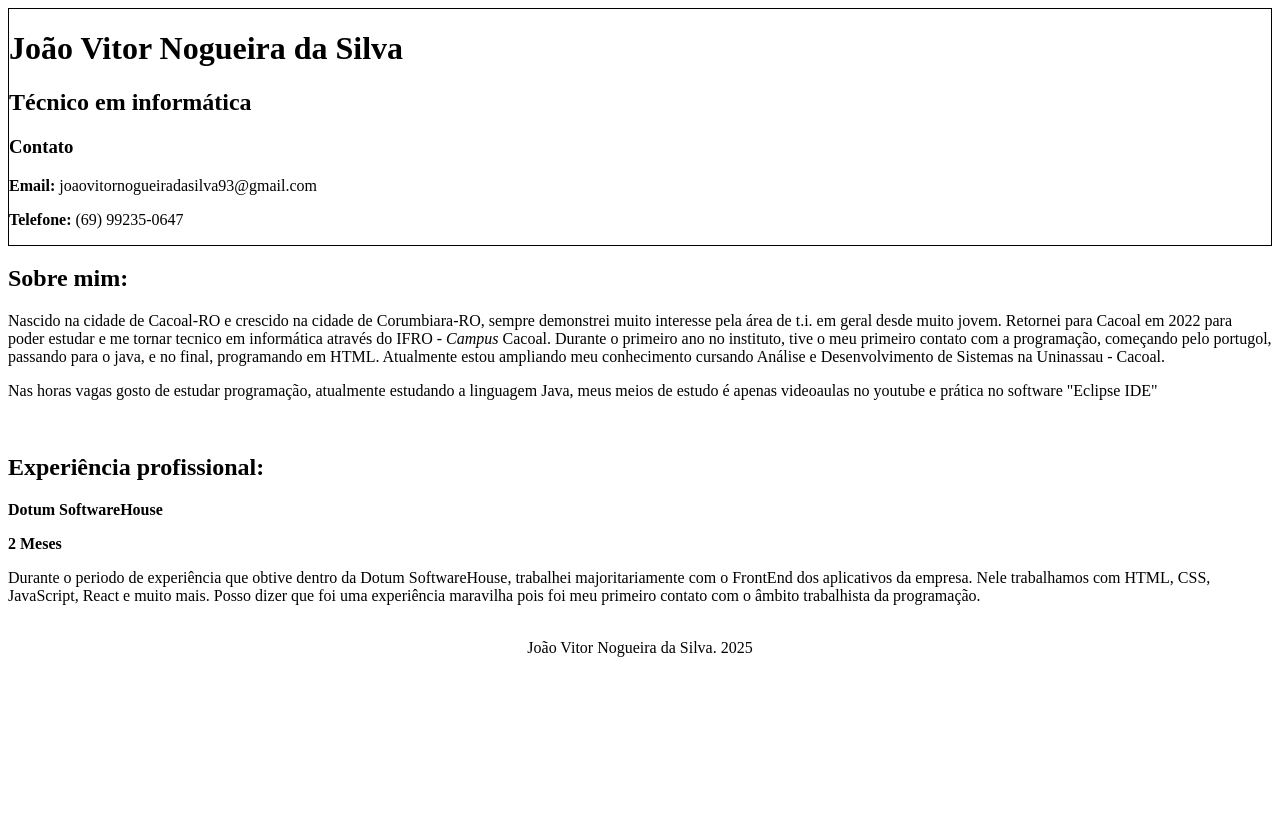
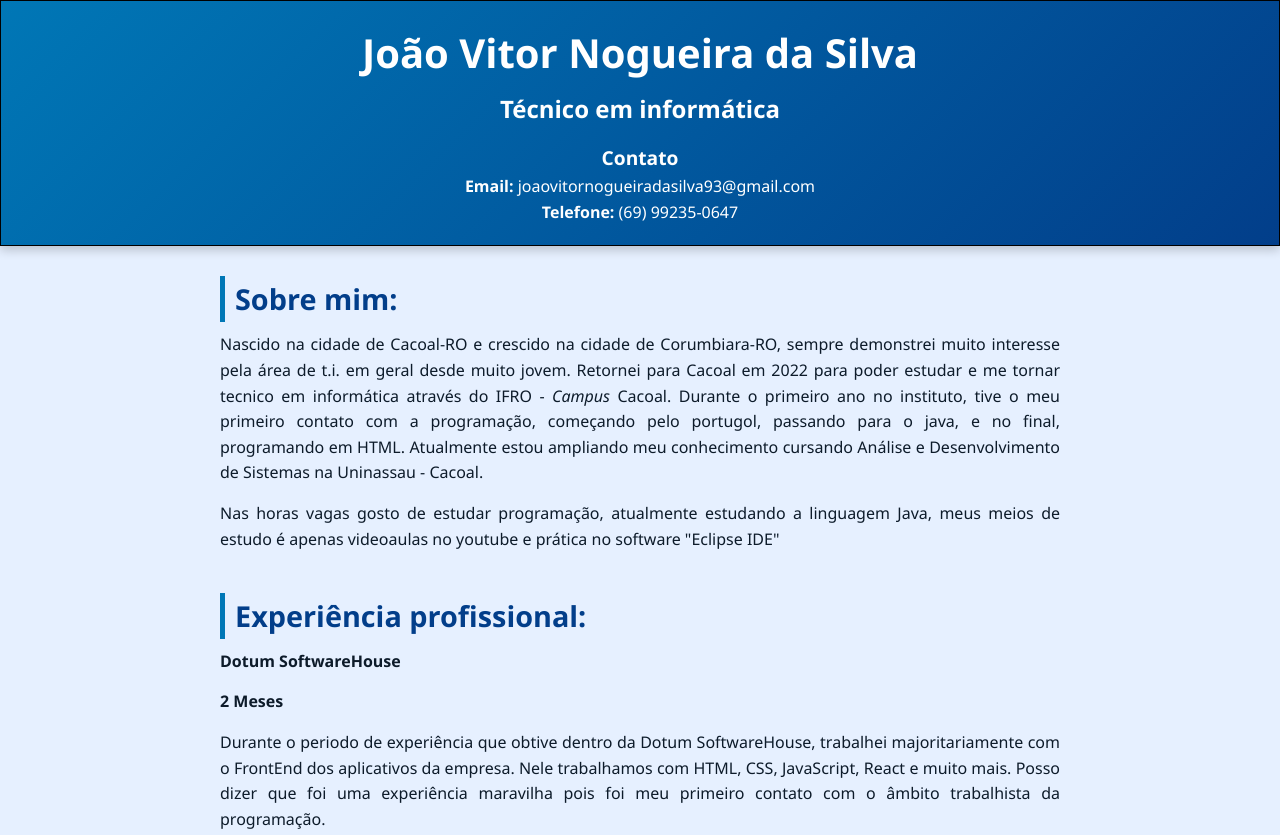
Before and after one commit to JoaoNogueira1/tarefa-elemar, a plain HTML site: page tarefa 28-08 Curriculo/curriculoo.html in a window 1280 px wide. Shown: the top 835 px of the page. Before the commit the page ends 800 px from the top, so only its background shows below. Drawn offline with Linux system fonts and the light colour scheme.

Commit message:
Adiciona css na pagina do curriculo

```diff
--- a/tarefa 28-08 Curriculo/curriculoo.html
+++ b/tarefa 28-08 Curriculo/curriculoo.html
@@ -3,7 +3,8 @@
 <head>
     <meta charset="UTF-8">
     <meta name="viewport" content="width=device-width, initial-scale=1.0">
-    <title>Document</title>
+    <title>Portfólio - João Vitor</title>
+    <link rel="stylesheet" href="index.css">
 </head>
 <body>
     <header style="border: 1px solid #000; ">
--- /dev/null
+++ b/tarefa 28-08 Curriculo/index.css
@@ -0,0 +1,86 @@
+* {
+  margin: 0;
+  padding: 0;
+  box-sizing: border-box;
+  font-family: "Segoe UI", Tahoma, Geneva, Verdana, sans-serif;
+}
+
+body {
+  background-color: #e6f0ff;
+  color: #0d1b2a;
+  line-height: 1.6;
+  font-size: 16px;
+}
+
+header {
+  background: linear-gradient(135deg, #0077b6, #023e8a);
+  color: #ffffff;
+  padding: 20px;
+  text-align: center;
+  border-bottom: 4px solid #90e0ef;
+  box-shadow: 0 4px 10px rgba(0,0,0,0.2);
+}
+
+header h1 {
+  font-size: 2.5rem;
+  font-weight: 700;
+}
+
+header h2 {
+  font-size: 1.5rem;
+  font-weight: 500;
+  margin-top: 5px;
+}
+
+header h3 {
+  margin-top: 15px;
+  font-size: 1.2rem;
+  font-weight: 600;
+}
+
+header p {
+  font-size: 1rem;
+  font-weight: 400;
+}
+
+main {
+  padding: 30px;
+  max-width: 900px;
+  margin: 0 auto;
+}
+
+main h2 {
+  color: #023e8a;
+  font-size: 1.8rem;
+  font-weight: 600;
+  margin-bottom: 10px;
+  border-left: 5px solid #0077b6;
+  padding-left: 10px;
+}
+
+main p {
+  margin-bottom: 15px;
+  font-size: 1rem;
+  text-align: justify;
+}
+
+footer {
+  background-color: #023e8a;
+  color: #ffffff;
+  padding: 15px;
+  font-size: 0.9rem;
+  font-weight: 500;
+  text-align: center;
+  border-top: 4px solid #90e0ef;
+}
+
+a {
+  color: #0077b6;
+  text-decoration: none;
+  font-weight: bold;
+}
+
+a:hover {
+  color: #023e8a;
+  text-decoration: underline;
+}
```
